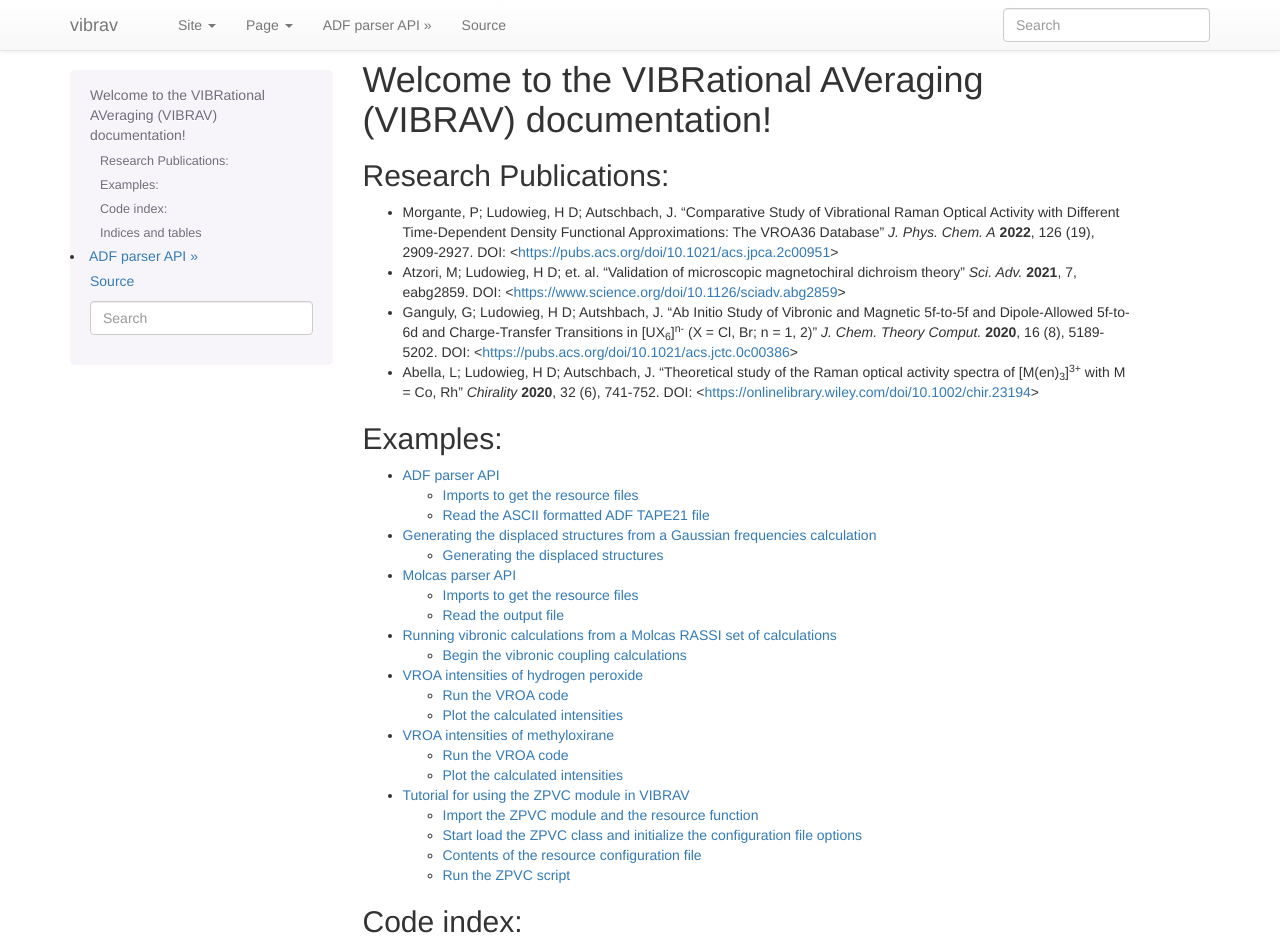
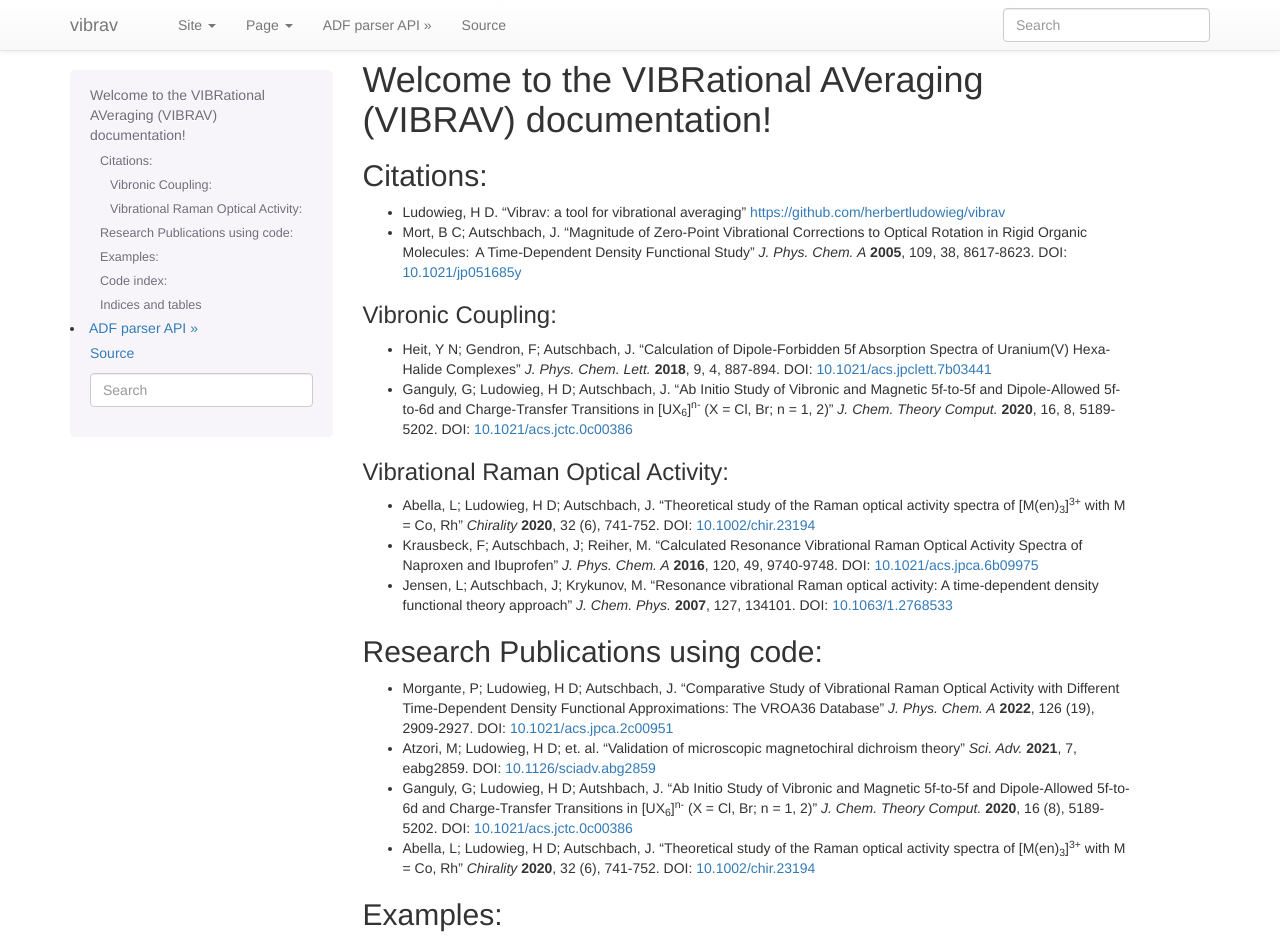
Before and after one commit to herbertludowieg/vibrav, a Sphinx documentation site: the page built from docs/source/index.rst, in a window 1280 px wide and 1400 px high, cut to the strip 0-944 px from the top of the window. Built offline with Sphinx 7.4.7, drawn with Linux system fonts in a browser that asks for light colours; the version number could not be read and is left out.

Commit message:
Added references to documentation
Added some references where the program is
used and references to use when the program
is utilized. Made specific sections for
which citations to add when using certain
modules.

```diff
--- a/docs/source/conf.py
+++ b/docs/source/conf.py
@@ -51,6 +51,7 @@ extensions = [
     'sphinx.ext.napoleon',
     'sphinx.ext.intersphinx',
     'sphinx.ext.extlinks',
+    'sphinx.ext.autosectionlabel',
     'nbsphinx',
 ]
 
--- a/docs/source/index.rst
+++ b/docs/source/index.rst
@@ -6,13 +6,76 @@
 Welcome to the VIBRational AVeraging (VIBRAV) documentation!
 ============================================================
 
-Research Publications:
-----------------------
+Citations:
+----------
 
-- Morgante, P; Ludowieg, H D; Autschbach, J. "Comparative Study of Vibrational Raman Optical Activity with Different Time-Dependent Density Functional Approximations: The VROA36 Database" *J. Phys. Chem. A* **2022**, 126 (19), 2909-2927. DOI: <https://pubs.acs.org/doi/10.1021/acs.jpca.2c00951>
-- Atzori, M; Ludowieg, H D; et. al. "Validation of microscopic magnetochiral dichroism theory" *Sci. Adv.* **2021**, 7, eabg2859. DOI: <https://www.science.org/doi/10.1126/sciadv.abg2859>
-- Ganguly, G; Ludowieg, H D; Autshbach, J. "Ab Initio Study of Vibronic and Magnetic 5f-to-5f and Dipole-Allowed 5f-to-6d and Charge-Transfer Transitions in [UX\ :sub:`6`]\ :sup:`n-` (X = Cl, Br; n = 1, 2)" *J. Chem. Theory Comput.* **2020**, 16 (8), 5189-5202. DOI: <https://pubs.acs.org/doi/10.1021/acs.jctc.0c00386>
-- Abella, L; Ludowieg, H D; Autschbach, J. "Theoretical study of the Raman optical activity spectra of [M(en)\ :sub:`3`]\ :sup:`3+` with M = Co, Rh" *Chirality* **2020**, 32 (6), 741-752. DOI: <https://onlinelibrary.wiley.com/doi/10.1002/chir.23194>
+- Ludowieg, H D. "Vibrav: a tool for vibrational averaging"
+  https://github.com/herbertludowieg/vibrav
+- Mort, B C; Autschbach, J.
+  "Magnitude of Zero-Point Vibrational Corrections to Optical
+  Rotation in Rigid Organic Molecules:  A Time-Dependent Density
+  Functional Study"
+  *J. Phys. Chem. A* **2005**, 109, 38, 8617-8623.
+  DOI: `10.1021/jp051685y <https://doi.org/10.1021/jp051685y>`_
+
+Vibronic Coupling:
+^^^^^^^^^^^^^^^^^^
+
+- Heit, Y N; Gendron, F; Autschbach, J.
+  "Calculation of Dipole-Forbidden 5f Absorption Spectra of
+  Uranium(V) Hexa-Halide Complexes"
+  *J. Phys. Chem. Lett.* **2018**, 9, 4, 887-894.
+  DOI: `10.1021/acs.jpclett.7b03441 <https://doi.org/10.1021/acs.jpclett.7b03441>`_
+- Ganguly, G; Ludowieg, H D; Autschbach, J.
+  "Ab Initio Study of Vibronic and Magnetic 5f-to-5f and
+  Dipole-Allowed 5f-to-6d and Charge-Transfer Transitions in
+  [UX\ :sub:`6`]\ :sup:`n-` (X = Cl, Br; n = 1, 2)"
+  *J. Chem. Theory Comput.* **2020**, 16, 8, 5189-5202.
+  DOI: `10.1021/acs.jctc.0c00386 <https://doi.org/10.1021/acs.jctc.0c00386>`_
+
+Vibrational Raman Optical Activity:
+^^^^^^^^^^^^^^^^^^^^^^^^^^^^^^^^^^^
+
+- Abella, L; Ludowieg, H D; Autschbach, J.
+  "Theoretical study of the Raman optical activity spectra of
+  [M(en)\ :sub:`3`]\ :sup:`3+` with M = Co, Rh"
+  *Chirality* **2020**, 32 (6), 741-752.
+  DOI: `10.1002/chir.23194 <https://doi.org/10.1002/chir.23194>`_
+- Krausbeck, F; Autschbach, J; Reiher, M.
+  "Calculated Resonance Vibrational Raman Optical Activity
+  Spectra of Naproxen and Ibuprofen"
+  *J. Phys. Chem. A* **2016**, 120, 49, 9740-9748.
+  DOI: `10.1021/acs.jpca.6b09975 <https://doi.org/10.1021/acs.jpca.6b09975>`_
+- Jensen, L; Autschbach, J; Krykunov, M.
+  "Resonance vibrational Raman optical activity: A
+  time-dependent density functional theory approach"
+  *J. Chem. Phys.* **2007**, 127, 134101.
+  DOI: `10.1063/1.2768533 <https://doi.org/10.1063/1.2768533>`_
+
+Research Publications using code:
+---------------------------------
+
+- Morgante, P; Ludowieg, H D; Autschbach, J.
+  "Comparative Study of Vibrational Raman Optical Activity with
+  Different Time-Dependent Density Functional Approximations:
+  The VROA36 Database"
+  *J. Phys. Chem. A* **2022**, 126 (19), 2909-2927.
+  DOI: `10.1021/acs.jpca.2c00951 <https://doi.org/10.1021/acs.jpca.2c00951>`_
+- Atzori, M; Ludowieg, H D; et. al.
+  "Validation of microscopic magnetochiral dichroism theory"
+  *Sci. Adv.* **2021**, 7, eabg2859.
+  DOI: `10.1126/sciadv.abg2859 <https://doi.org/10.1126/sciadv.abg2859>`_
+- Ganguly, G; Ludowieg, H D; Autshbach, J.
+  "Ab Initio Study of Vibronic and Magnetic 5f-to-5f and Dipole-Allowed
+  5f-to-6d and Charge-Transfer Transitions in
+  [UX\ :sub:`6`]\ :sup:`n-` (X = Cl, Br; n = 1, 2)"
+  *J. Chem. Theory Comput.* **2020**, 16 (8), 5189-5202.
+  DOI: `10.1021/acs.jctc.0c00386 <https://doi.org/10.1021/acs.jctc.0c00386>`_
+- Abella, L; Ludowieg, H D; Autschbach, J.
+  "Theoretical study of the Raman optical activity spectra of
+  [M(en)\ :sub:`3`]\ :sup:`3+` with M = Co, Rh"
+  *Chirality* **2020**, 32 (6), 741-752.
+  DOI: `10.1002/chir.23194 <https://doi.org/10.1002/chir.23194>`_
 
 Examples:
 ---------
```
